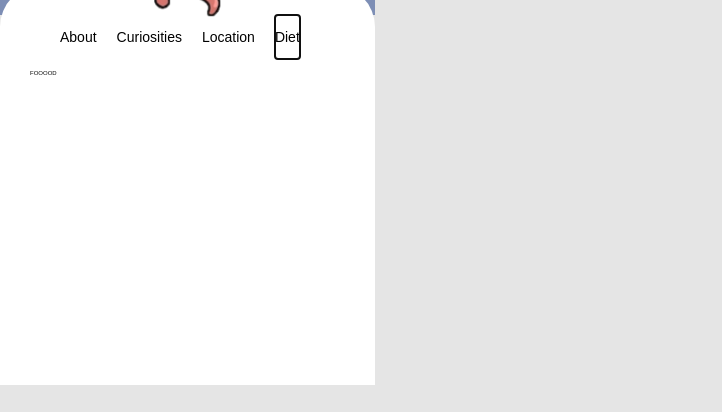
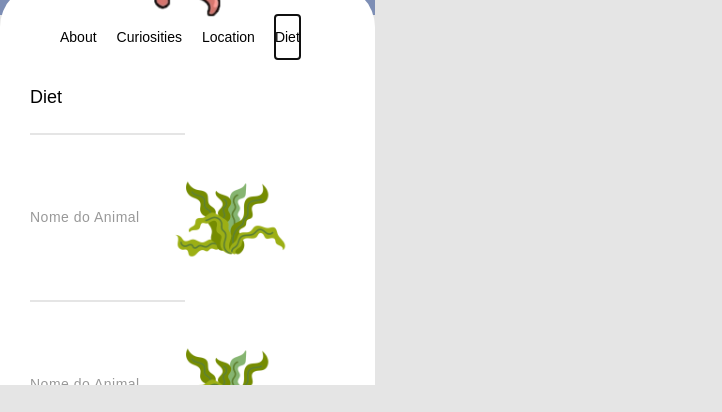
Before and after one commit to xossiane/javascript-oceandex, a Next.js app: page /About in a window 1280 px wide. Both pictures are taken after a click on the tab "Diet". Shown: the part 452-864 px from the top of the page, without its empty margins (0-722 px from the left). Built offline with nearby package versions, Linux system fonts and the light colour scheme; a web font is replaced by a local one.

Commit message:
Added: Tab Diet

```diff
--- /dev/null
+++ b/components/organisms/Diet/Diet.jsx
@@ -0,0 +1,46 @@
+import styles from "./Diet.module.scss";
+import Text from "@atoms/Text/Text";
+
+
+export default function Diet() {
+  return (
+    <section className={styles[`Diet__Container`]}>
+        <Text
+        color="black"
+        size="medium"
+        className={styles[`Diet__titleTab`]}
+        >
+            Diet
+        </Text>
+
+        <hr className={styles[`Diet__hrItem`]}></hr>
+        <Text
+        color="black"
+        size="small"
+        className={styles[`Diet__animalName`]}>
+            Nome do Animal
+        </Text>
+        <span className={styles[`Diet__imgContainer`]}><img className={styles[`Diet__imgItem`]} src="assets/images/diet/algae.png" alt="Alga verde" width={"120rem"}></img></span>
+        <hr className={styles[`Diet__hrItem`]}></hr>
+        <Text
+        color="black"
+        size="small"
+        className={styles[`Diet__animalName`]}>
+            Nome do Animal
+        </Text>
+        <span className={styles[`Diet__imgContainer`]}><img className={styles[`Diet__imgItem`]} src="assets/images/diet/algae.png" alt="Alga verde" width={"120rem"}></img></span>
+        <hr className={styles[`Diet__hrItem`]}></hr>
+        <Text
+        color="black"
+        size="small"
+        className={styles[`Diet__animalName`]}>
+            Nome do Animal
+        </Text>
+        <span className={styles[`Diet__imgContainer`]}><img className={styles[`Diet__imgItem`]} src="assets/images/diet/algae.png" alt="Alga verde" width={"120rem"}></img></span>
+        <hr className={styles[`Diet__hrItem`]}></hr>
+
+
+    </section>
+
+  );
+}
--- /dev/null
+++ b/components/organisms/Diet/Diet.module.scss
@@ -0,0 +1,33 @@
+@use "@styles/variables";
+
+.Diet__Container{
+
+    }
+
+.Diet__titleTab{
+        margin-bottom:2.5rem;
+
+    }
+.Diet__hrItem{
+       border:none;
+       height:2px;
+       background-color:#00000042;
+       opacity:40%;
+       width: 45%;
+       margin:0;
+}
+
+.Diet__animalName{
+       color:#000000;
+       opacity: 40%;
+       letter-spacing:0.5px;
+       position:relative;
+       top:6rem;
+}
+
+.Diet__imgItem{
+      position:relative;
+      left:14rem;
+      bottom:2rem;
+
+}
--- a/components/organisms/Tabs/Tabs.jsx
+++ b/components/organisms/Tabs/Tabs.jsx
@@ -6,6 +6,7 @@ import Text from "@atoms/Text/Text";
 import AboutContent from "@organisms/AboutContent/AboutContent";
 import Curiosities from "@organisms/Curiosities";
 import Location from "@organisms/Location/Location";
+import Diet from "@organisms/Diet/Diet"
 
 
  const TabsDemo = () => (
@@ -38,7 +39,7 @@ import Location from "@organisms/Location/Location";
       <Location/>
     </Tabs.Content>
     <Tabs.Content className="TabsContent" value="Diet">
-      <p className="Text">FOOOOD</p>
+      <Diet/>
     </Tabs.Content>
   </Tabs.Root>
  )
```
